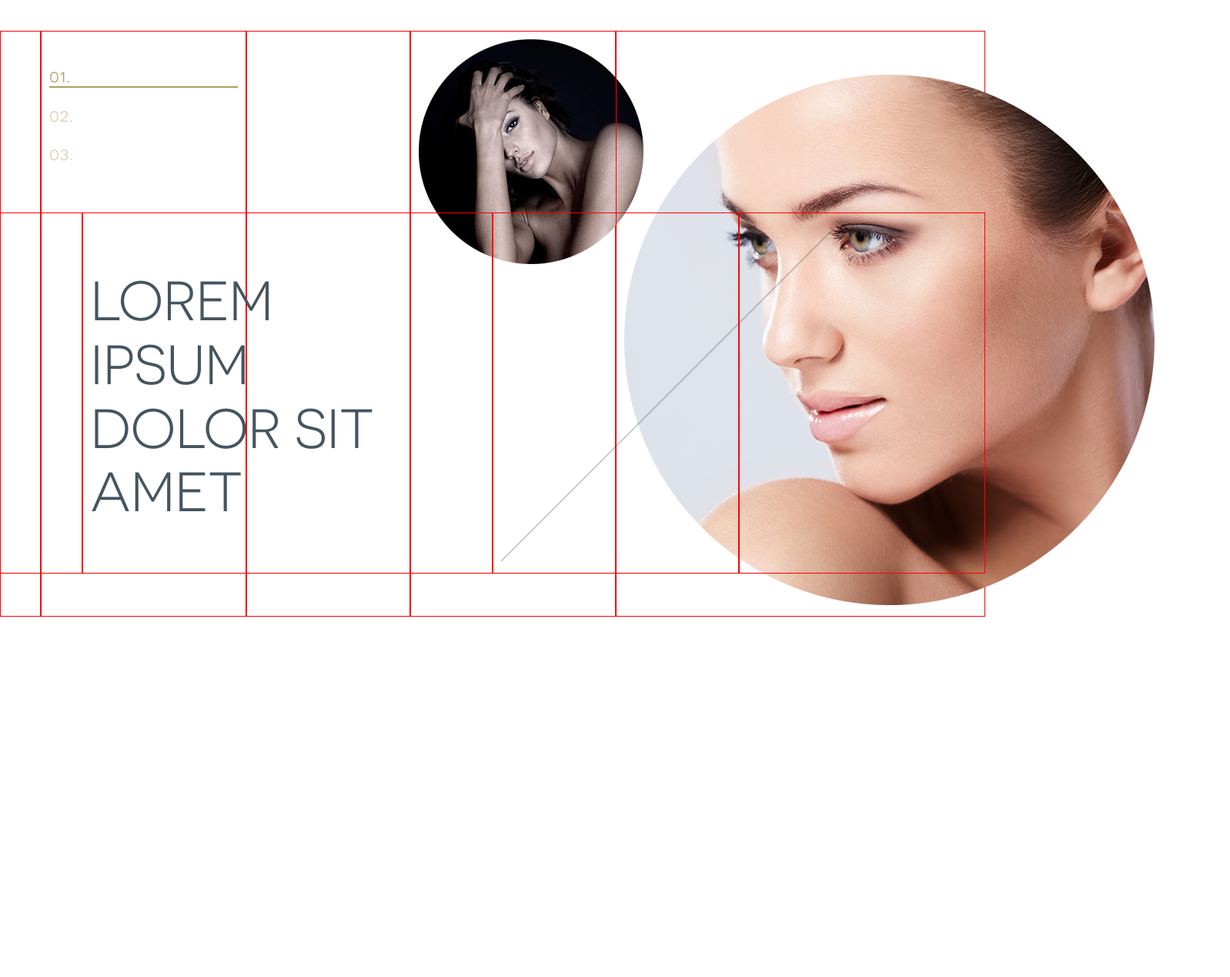
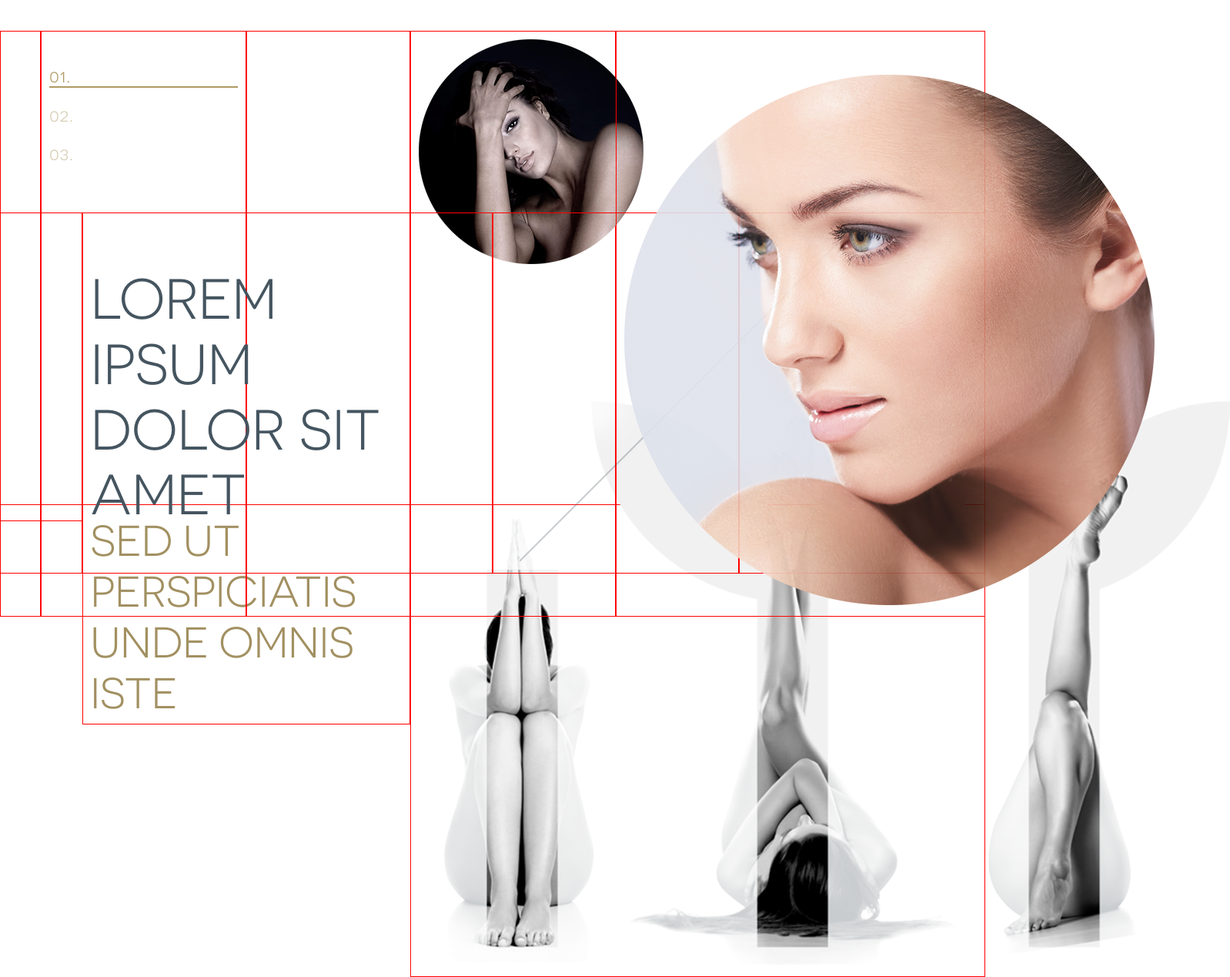
Before and after one commit to maciekpollub/psd_cutting_exercise, a plain HTML site: page index.html in a window 1280 px wide. Shown: the part 164-1433 px from the top of the page at 77% size, 1598 px wide, since content can reach past the window. Before the commit the page ends 965 px from the top, so only its background shows below. Drawn offline with Linux system fonts and the light colour scheme.

Commit message:
Third row pictures added in the intro section..

```diff
--- a/css/index.css
+++ b/css/index.css
@@ -213,14 +213,14 @@
 
 .face-front {
   display: block;
-  /*margin: auto;*/
+  margin: auto;
 }
 
 .main-heading {
   width: 100%;
   color: #455560;
   font-family: "Novecentosanswide-Book";
-  font-size: 4.5em;
+  font-size: 4.6em;
   font-weight: 300;
 }
 
@@ -244,6 +244,29 @@
   align-items: center;
 }
 
+.pale-diagonal {
+  margin-left: 8%;
+}
+
 .face-left {
   padding-top: 10%;
+  opacity: 0.9;
 }
+
+
+.submain-heading {
+  color: #a29061;
+  font-family: "Novecentosanswide-Book";
+  font-size: 3.5em;
+  font-weight: 300;
+  line-height: 66px;
+}
+
+.banner {
+  margin-top: -20%;
+  margin-left: -9%;
+}
+
+.section-header-third-row {
+  margin-top: -7%;
+}
--- a/index.html
+++ b/index.html
@@ -90,22 +90,32 @@
         </div>
         <div class="col-4"></div>
         <div class="col-5 face-front-container">
-          <img src="./img/wycieta4.png" alt="obrazek" class="face-front">
+          <img src="./img/wycieta4.png" alt="a picture" class="face-front">
         </div>
-        <div class="col-9" class="face-left-container">
-          <img src="./img/wycieta.png" alt="obrazek" class="face-left">
+        <div class="col-9 face-left-container">
+          <img src="./img/wycieta.png" alt="a picture" class="face-left">
         </div>
       </div>
-      <div class=" row section-header-second-row">
+      <div class="row section-header-second-row">
         <div class="col-2"></div>
         <div class="col-8 main-heading-container">
           <h1 class="main-heading">LOREM IPSUM DOLOR SIT AMET</h1>
         </div>
         <div class="col-2"></div>
         <div class="col-6">
-          <img src="./img/shape-1-copy-2.png" alt="obrazek" class="pale-diagonal">
+          <img src="./img/shape-1-copy-2.png" alt="a picture" class="pale-diagonal">
         </div>
         <div class="col-6"></div>
+      </div>
+      <div class="row section-header-third-row">
+        <div class="col-2"></div>
+        <div class="col-8">
+          <h2 class="submain-heading">SED UT PERSPICIATIS UNDE OMNIS ISTE</h2>
+        </div>
+        <div class="col-14">
+          <img src="./img/banner.png" alt="a picture" class="banner">
+        </div>
+
       </div>
     </header>
   </section>
```
Also changed, not shown: img/banner.png (added).
